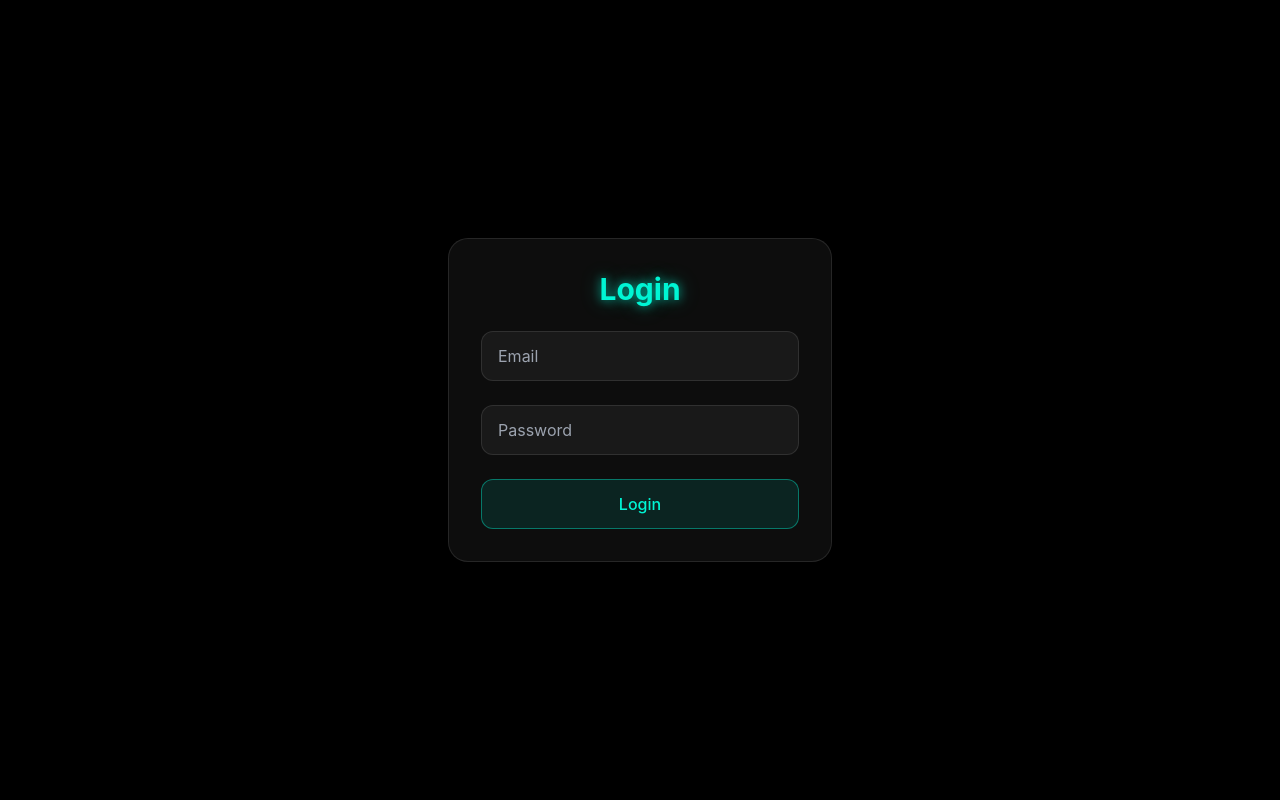
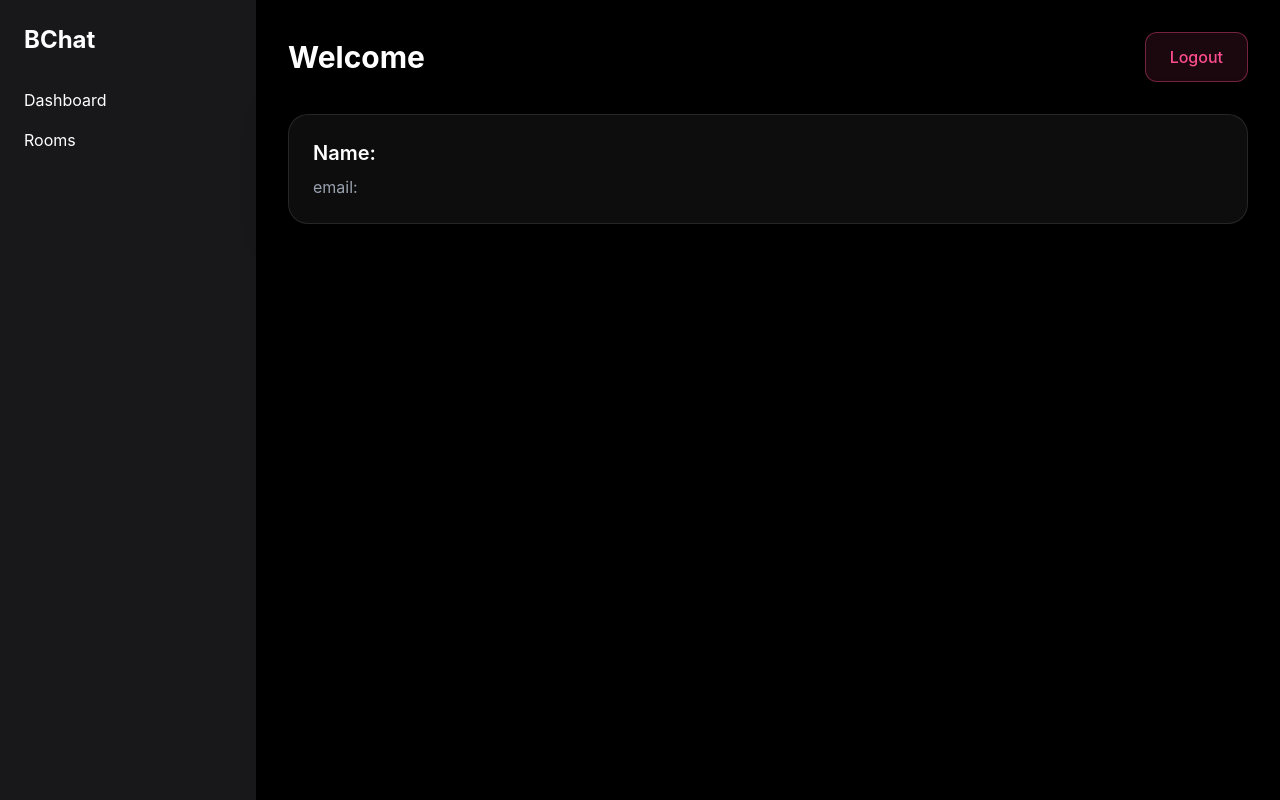
Before and after one commit to mounvikkarnati/Linksphere, a React app in the folder frontend/: page /dashboard in a window 1280 px wide. Before the commit this address led to /login. Built offline with nearby package versions, Linux system fonts and the light colour scheme; no server answers; sample sign-in values are in the browser's storage; the HTML template or start-up script is replaced by a standard one.

Commit message:
phase-1 done

```diff
--- a/frontend/src/components/ProtectedRoute.jsx
+++ b/frontend/src/components/ProtectedRoute.jsx
@@ -1,10 +1,11 @@
-
 import { useContext } from "react";
 import { Navigate } from "react-router-dom";
 import { AuthContext } from "../context/AuthContext";
 
 export default function ProtectedRoute({ children }) {
-  const { user } = useContext(AuthContext);
+  const { user, loading } = useContext(AuthContext);
+
+  if (loading) return null; // or spinner
 
   if (!user) {
     return <Navigate to="/login" replace />;
--- a/frontend/src/context/AuthContext.jsx
+++ b/frontend/src/context/AuthContext.jsx
@@ -4,12 +4,16 @@ export const AuthContext = createContext();
 
 export const AuthProvider = ({ children }) => {
   const [user, setUser] = useState(null);
+  const [loading, setLoading] = useState(true);
 
   useEffect(() => {
     const token = localStorage.getItem("token");
+
     if (token) {
       setUser({ token });
     }
+
+    setLoading(false);
   }, []);
 
   const login = (token) => {
@@ -23,7 +27,7 @@ export const AuthProvider = ({ children }) => {
   };
 
   return (
-    <AuthContext.Provider value={{ user, login, logout }}>
+    <AuthContext.Provider value={{ user, login, logout, loading }}>
       {children}
     </AuthContext.Provider>
   );
--- a/frontend/src/pages/Dashboard.jsx
+++ b/frontend/src/pages/Dashboard.jsx
@@ -1,7 +1,80 @@
+import { useEffect, useState, useContext } from "react";
+import { useNavigate } from "react-router-dom";
+import axios from "axios";
+import { AuthContext } from "../context/AuthContext";
+
 export default function Dashboard() {
+  const { logout, user } = useContext(AuthContext);
+  const navigate = useNavigate();
+
+  const [userData, setUserData] = useState(null);
+
+  useEffect(() => {
+    const fetchUser = async () => {
+      try {
+        const res = await axios.get(
+          "http://localhost:5001/api/auth/me",
+          {
+            headers: {
+              Authorization: `Bearer ${user?.token}`,
+            },
+          }
+        );
+
+        setUserData(res.data);
+      } catch (err) {
+        console.log(err);
+      }
+    };
+
+    if (user?.token) {
+      fetchUser();
+    }
+  }, [user]);
+
+  const handleLogout = () => {
+    logout();
+    navigate("/login");
+  };
+
   return (
-    <div className="min-h-screen flex items-center justify-center bg-black text-white text-4xl">
-      Dashboard Working 🚀
+    <div className="flex min-h-screen bg-black text-white">
+
+      {/* Sidebar */}
+      <div className="w-64 bg-zinc-900 p-6">
+        <h2 className="text-2xl font-bold mb-8">BChat</h2>
+
+        <ul className="space-y-4">
+          <li className="hover:text-primary cursor-pointer">
+            Dashboard
+          </li>
+          <li className="hover:text-primary cursor-pointer">
+            Rooms
+          </li>
+        </ul>
+      </div>
+
+      {/* Main Content */}
+      <div className="flex-1 p-8">
+
+        {/* Navbar */}
+        <div className="flex justify-between items-center mb-8">
+          <h1 className="text-3xl font-bold">
+            Welcome {userData?.username}
+          </h1>
+
+          <button onClick={handleLogout} className="btn-secondary">
+            Logout
+          </button>
+        </div>
+
+       <div className="glass-card p-6">
+          <h2 className="text-xl font-semibold mb-2">
+            Name: {userData?.username}
+          </h2>
+          <p className="text-gray-400">email: {userData?.email}</p>
+        </div>
+      </div>
     </div>
   );
 }
```
Also changed, not shown: 2 other files (tests, documents, lock files or other folders).
